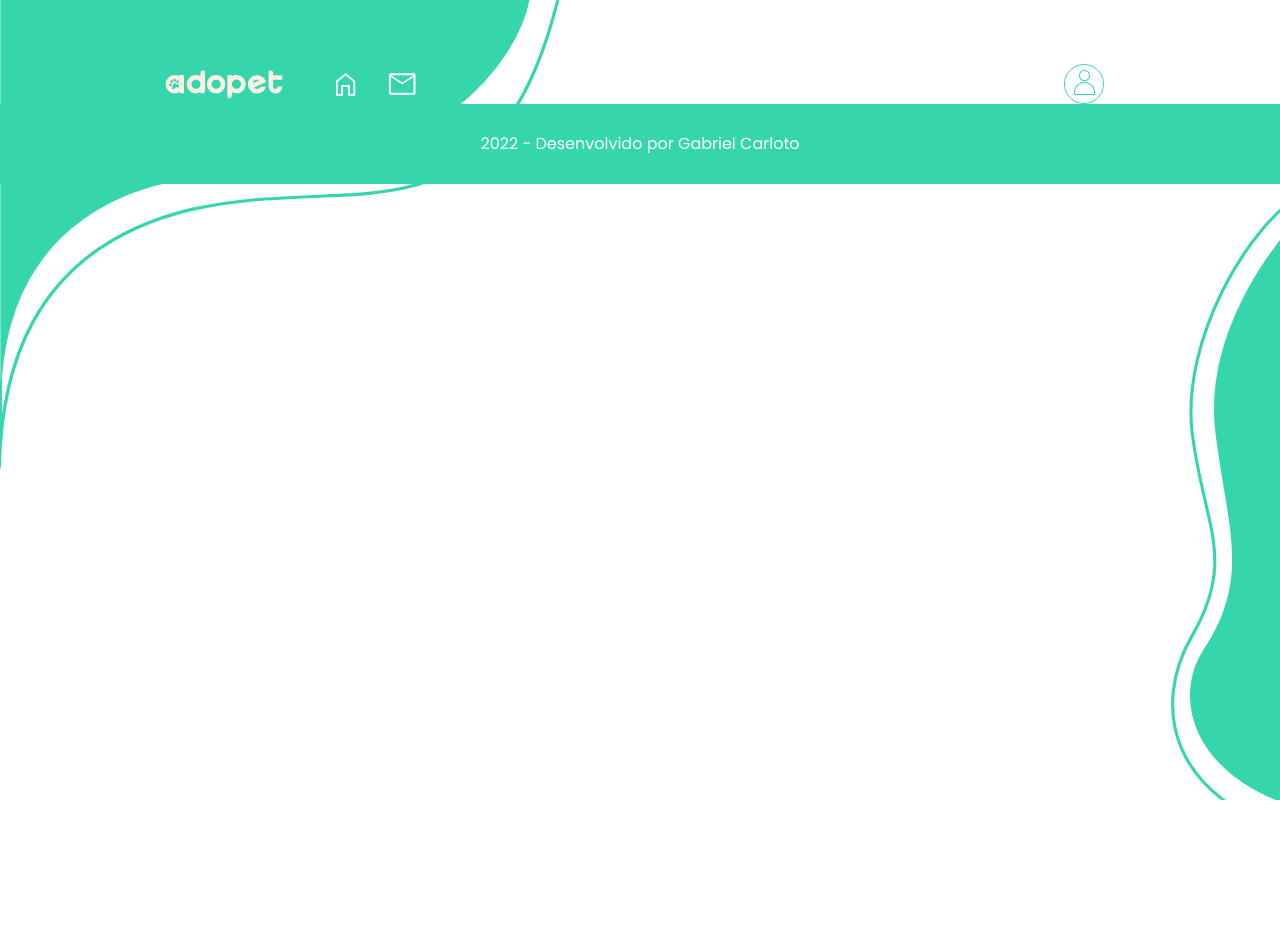
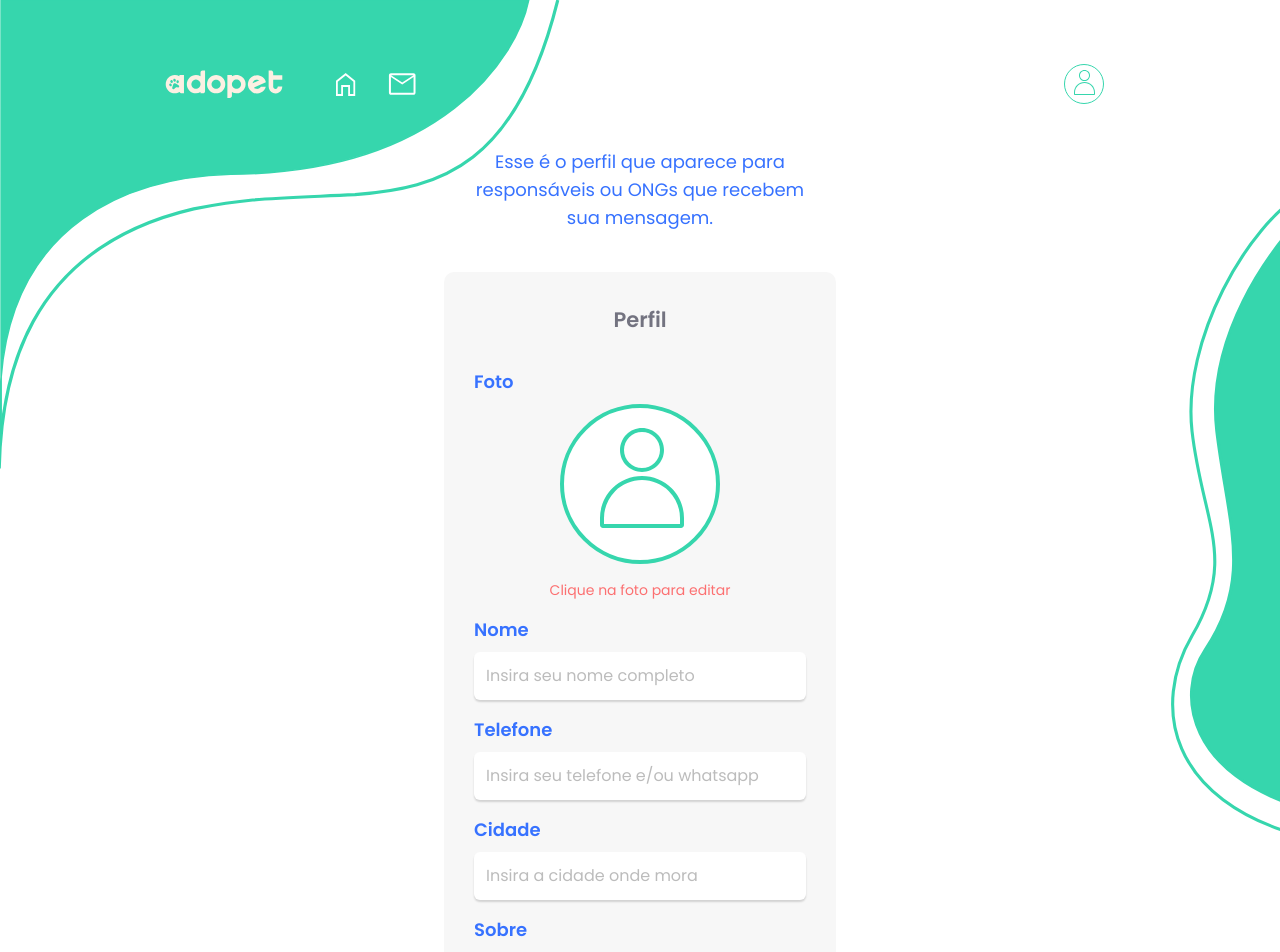
Before and after one commit to gabrielcarloto/adopet, a React (Vite) app: page /perfil in a window 1280 px wide. Shown: the top 952 px of the page. Before the commit the page ends 800 px from the top, so only its background shows below. Built offline with nearby package versions, Linux system fonts and the light colour scheme.

Commit message:
✨ feat: add profile page

```diff
--- a/src/Router.tsx
+++ b/src/Router.tsx
@@ -5,6 +5,7 @@ import Shapes from './components/Shapes';
 import Contact from './pages/Contact';
 import Home from './pages/Home';
 import Pets from './pages/Pets';
+import Profile from './pages/Profile';
 import Signin from './pages/Signin';
 import Signup from './pages/Signup';
 
@@ -19,6 +20,7 @@ export default function Router() {
           <Route path="/login" element={<Signin />} />
           <Route path="/pets" element={<Pets />} />
           <Route path="/contato" element={<Contact />} />
+          <Route path="/perfil" element={<Profile />} />
         </Routes>
         <Footer />
       </div>
--- a/src/components/Header/index.tsx
+++ b/src/components/Header/index.tsx
@@ -39,7 +39,7 @@ export default function Header() {
             </Menu.Button>
             <Menu.Items className="absolute top-11 w-max rounded shadow-lg bg-white text-brand-primary text-sm flex flex-col items-center">
               <Menu.Item>
-                <Link to="#" className="p-1">
+                <Link to="/perfil" className="p-1">
                   Perfil
                 </Link>
               </Menu.Item>
--- /dev/null
+++ b/src/pages/Profile.tsx
@@ -0,0 +1,78 @@
+import Button from '../components/Button';
+import { UserIcon } from '../components/Icons';
+import Input from '../components/Input';
+
+export default function Contact() {
+  const userHasPhoto = false;
+
+  return (
+    <main className="flex-auto m-header mb-4 md:mb-[91px] xl:mb-8 px-6 md:px-[122px] xl:px-[444px] flex flex-col items-center">
+      <h1 className="md:text-lg text-brand-primary text-center max-w-[226px] md:max-w-full xl:max-w-[90%]">
+        Esse é o perfil que aparece para responsáveis ou ONGs que recebem sua
+        mensagem.
+      </h1>
+
+      <form className="w-full px-4 py-8 xl:px-[30px] mt-6 md:mt-10 rounded-[10px] grid gap-8 place-items-center bg-brand-gray-50">
+        <h2 className="font-semibold text-[21px] text-brand-gray-500">
+          Perfil
+        </h2>
+        <div className="w-full grid gap-4">
+          <Input
+            type="file"
+            accept="image/png, image/jpeg"
+            label="Foto"
+            labelPosition="start"
+            labelColor="brand-primary"
+          >
+            {userHasPhoto ? (
+              <img
+                className="rounded-full w-20 md:w-32 xl:w-40"
+                src="https://github.com/gabrielcarloto.png"
+                alt="Foto de perfil"
+              />
+            ) : (
+              <UserIcon
+                className="w-20 md:w-32 xl:w-40"
+                aria-label="Ícone do usuário"
+              />
+            )}
+          </Input>
+          <Input
+            label="Nome"
+            height="lg"
+            backgroundColor="white"
+            labelPosition="start"
+            labelColor="brand-primary"
+            placeholder="Insira seu nome completo"
+          />
+          <Input
+            type="tel"
+            label="Telefone"
+            height="lg"
+            backgroundColor="white"
+            labelPosition="start"
+            labelColor="brand-primary"
+            placeholder="Insira seu telefone e/ou whatsapp"
+          />
+          <Input
+            label="Cidade"
+            height="lg"
+            backgroundColor="white"
+            labelPosition="start"
+            labelColor="brand-primary"
+            placeholder="Insira a cidade onde mora"
+          />
+          <Input
+            as="textarea"
+            label="Sobre"
+            backgroundColor="white"
+            labelPosition="start"
+            labelColor="brand-primary"
+            placeholder="Escreva um pouco sobre você"
+          />
+        </div>
+        <Button size="md" text="Salvar" />
+      </form>
+    </main>
+  );
+}
```
